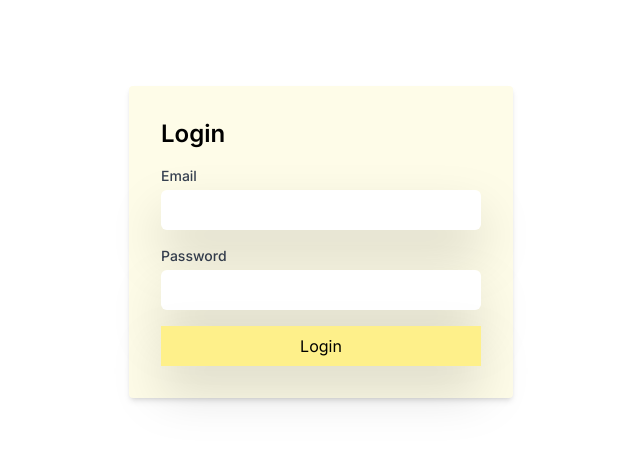
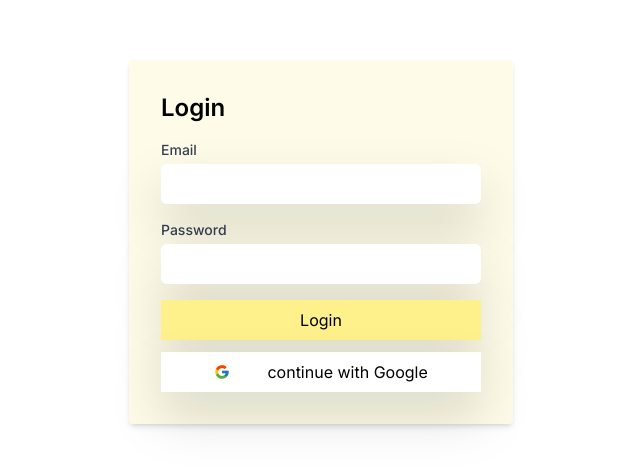
Before and after one commit to AbdullahNaseer01/notepad-tailwind, a Next.js app: page /login in a window 1280 px wide. Shown: the part 158-628 px from the top of the page, without its empty margins (319-959 px from the left). Built offline with nearby package versions, Linux system fonts and the light colour scheme.

Commit message:
login and registration with firebase done

```diff
--- a/src/app/login/page.js
+++ b/src/app/login/page.js
@@ -1,5 +1,14 @@
-"use client"
+"use client";
 import React, { useState } from "react";
+import { FcGoogle } from 'react-icons/fc';
+import { auth } from "/firebase/firebaseConfig";
+import {
+  signInWithEmailAndPassword,
+  GoogleAuthProvider,
+  signInWithPopup,
+} from "firebase/auth";
+
+const provider = new GoogleAuthProvider();
 
 const Page = () => {
   const [email, setEmail] = useState("");
@@ -13,17 +22,32 @@ const Page = () => {
     setPassword(e.target.value);
   };
 
-  const handleSubmit = (e) => {
+  const handleLogin = async (e) => {
     e.preventDefault();
-    // Add your registration logic here
-    console.log('login submitted:', email, password);
+    if (!email || !password) {
+      alert("all fields are mendatory to fill");
+    }
+    try {
+      const user = await signInWithEmailAndPassword(auth, email, password);
+      console.log("login submitted:", user);
+    } catch (error) {
+      console.error("error accoured", error);
+    }
+  };
+  const signInWithGoogle = async () => {
+    try {
+      const user = await signInWithPopup(auth, provider);
+      console.log(user);
+    } catch (error) {
+      console.error(" error accoured", error);
+    }
   };
 
   return (
     <div className="flex items-center justify-center h-screen">
       <div className="bg-customYellow p-8 rounded shadow-md max-w-sm w-full">
         <h1 className="text-2xl font-semibold mb-4">Login</h1>
-      <form onSubmit={handleSubmit}>
+        <form>
           <div className="mb-4">
             <label
               htmlFor="email"
@@ -61,13 +85,21 @@ const Page = () => {
           <button
             type="submit"
             className="w-full py-2 px-4 bg-customDarkYellow hover:bg-moreDarkYellow focus:ring-opacity-50 drop-shadow-2xl"
+            onClick={handleLogin}
           >
             Login
           </button>
         </form>
+        <button
+          type="submit"
+          className="w-full mt-3 py-2 px-4 bg-white hover:bg-gray-200 focus:ring-opacity-50 drop-shadow-2xl flex justify-evenly"
+          onClick={signInWithGoogle}
+        >
+          <span className="mt-1"><FcGoogle /></span> continue with Google
+        </button>
       </div>
     </div>
-  )
-}
+  );
+};
 
-export default Page
+export default Page;
--- a/src/app/register/page.js
+++ b/src/app/register/page.js
@@ -32,17 +32,23 @@ const Page = () => {
     try {
       const user = await createUserWithEmailAndPassword(auth, email, password)
       console.log(user)
-      await updateProfile(auth.currentUser,{
+      await updateProfile(auth.currentUser, {
         displayName: username
       })
     } catch (error) {
       console.log("error accured", error)
     }
   };
-const signInWithGoogle = async ()=>{
-const user = await  signInWithPopup(auth , provider)
+  const signInWithGoogle = async () => {
+    try {
+      const user = await signInWithPopup(auth, provider)
       console.log(user)
+    } catch (error) {
+      console.error(" error accoured", error)
     }
+  }
+
+
   return (
     <div className="flex items-center justify-center h-screen">
       <div className="bg-customYellow p-8 rounded shadow-md max-w-sm w-full">
@@ -113,7 +119,7 @@ console.log(user)
           className="w-full mt-3 py-2 px-4 bg-white hover:bg-gray-200 focus:ring-opacity-50 drop-shadow-2xl flex justify-evenly"
           onClick={signInWithGoogle}
         >
-          <span className="mt-1"><FcGoogle/></span> continue with Google
+          <span className="mt-1"><FcGoogle /></span> continue with Google
         </button>
       </div>
     </div>
```
Lines whose indentation alone changed are shown as unchanged.
